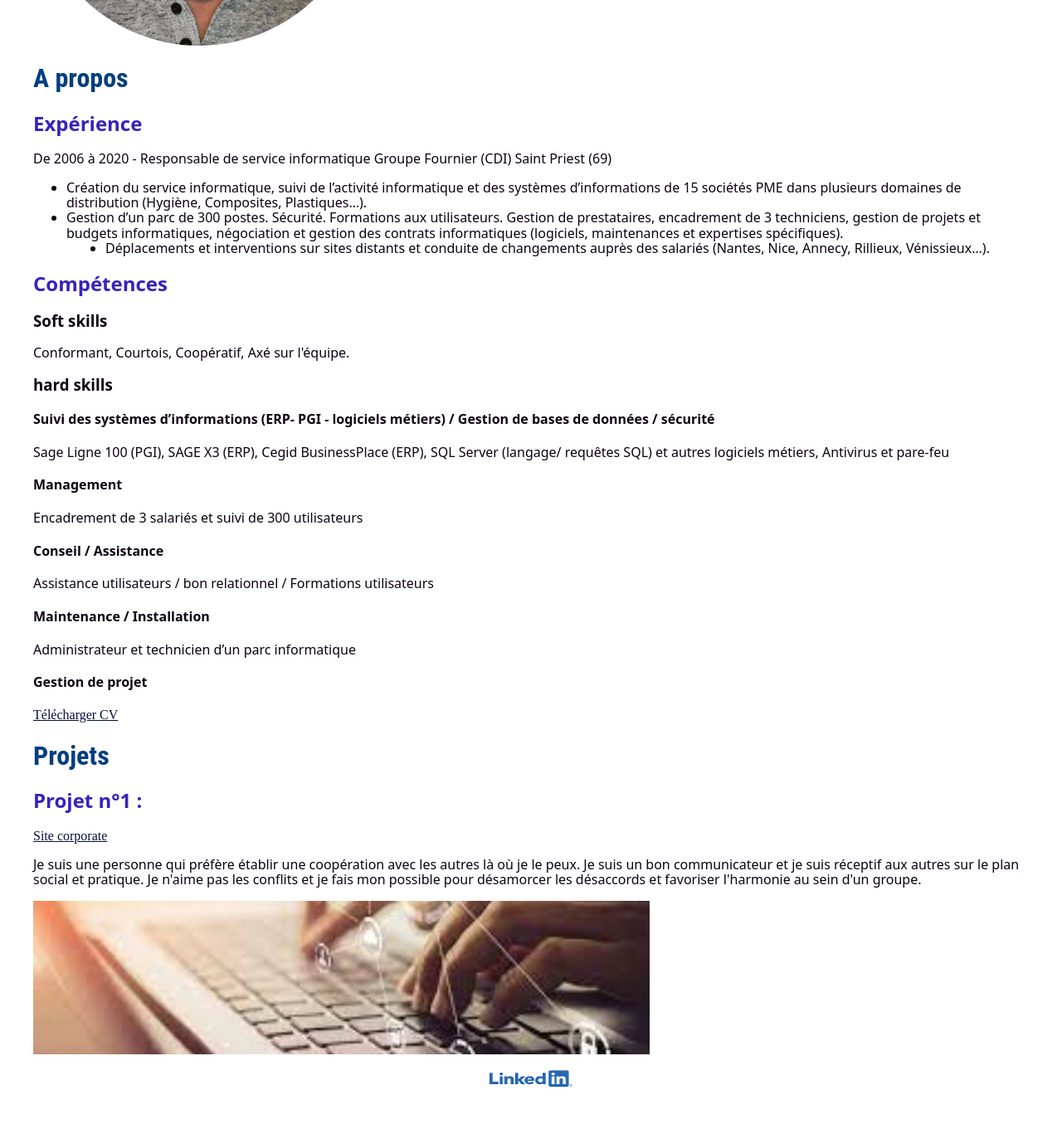
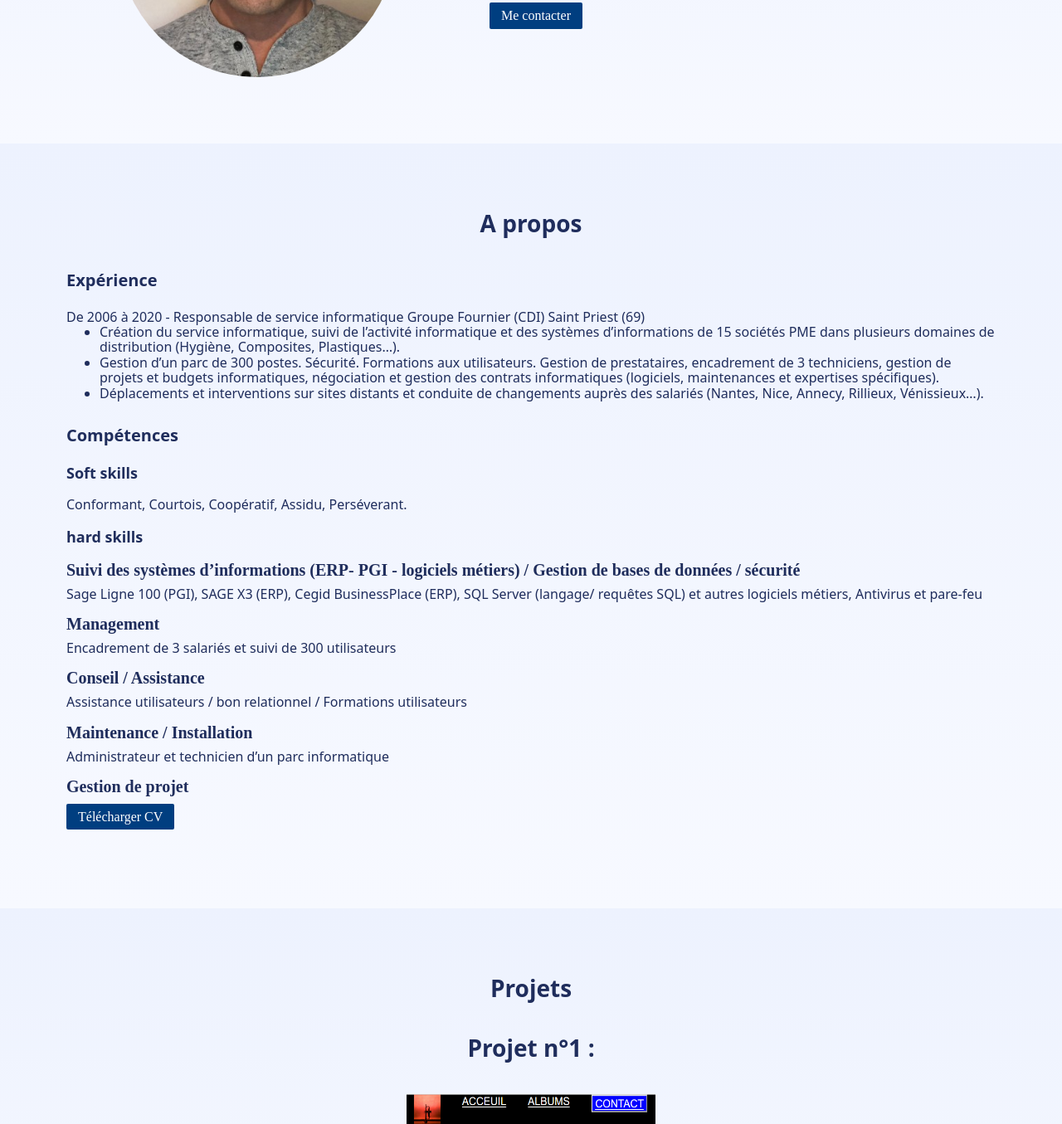
Before and after one commit to Angel-bit-always/Portfolio, a plain HTML site: page index.html in a window 1280 px wide. Shown: the part 389-1744 px from the top of the page at 83% size. Before the commit the page ends 1714 px from the top, so only its background shows below. Drawn offline with nearby package versions, Linux system fonts and the light colour scheme.

Commit message:
version2

```diff
--- a/index.html
+++ b/index.html
@@ -12,13 +12,14 @@
   <title>Pierre Kowalski</title>
 </head>
 <link rel="icon" href="id-card.svg" type="image/svg">
+
+<body>
   <nav>
     <a href="#acceuil">ACCEUIL</a>
     <a href="#apropos">A PROPOS</a>
     <a href="#projets">PROJETS</a>
     <a href="contact.html">CONTACT</a>
   </nav>
-<body>
   <section class="presentation">
     <img class="photo" src="pierre.jpg" alt="Pierre">
     <div class="pierre">
@@ -27,12 +28,14 @@
         distribution commerciale. Motivé par le domaine des nouvelles technologies, l’efficience, la rigueur et la
         disponibilité ont été mes principaux atouts dans mes réussites. J'ai à coeur de m'investir dans la mise en place
         de nouveaux projets digitaux.</p>
+      <a href="contact.html" class="cta">Me contacter</a>
+
     </div>
   </section>
   <section>
-  <div>
-    <h1 id="apropos">A propos</h1>
-    <h2>Expérience</h2>
+    <h2 id="apropos">A propos</h2>
+    <div class="mb-32px">
+      <h3>Expérience</h3>
       <p>De 2006 à 2020 - Responsable de service informatique
         Groupe Fournier (CDI) Saint Priest (69)
       <ul>
@@ -47,39 +50,58 @@
       </p>
     </div>
     <div>
-    <h2>Compétences</h2>
-    <h3>Soft skills</h3>
-    <p>Conformant, Courtois, Coopératif, Axé sur l'équipe.</p>
-    <h3>hard skills</h3>
-    <h4>Suivi des systèmes d’informations (ERP- PGI - logiciels métiers) / Gestion de bases de données / sécurité</h4>
+      <h3>Compétences</h3>
+      <div class="soft-skills">
+        <h4>Soft skills</h4>
+        <p>Conformant, Courtois, Coopératif, Assidu, Perséverant.</p>
+      </div>
+      <div class="hard-skills">
+        <h4>hard skills</h4>
+        <div class="hard-skill">
+          <h5>Suivi des systèmes d’informations (ERP- PGI - logiciels métiers) / Gestion de bases de données / sécurité
+          </h5>
           <p>Sage Ligne 100 (PGI), SAGE X3 (ERP), Cegid BusinessPlace (ERP), SQL Server (langage/ requêtes SQL) et
             autres logiciels métiers, Antivirus et pare-feu</p>
-    <h4>Management</h4>
+        </div>
+        <div class="hard-skill">
+          <h5>Management</h5>
           <p>Encadrement de 3 salariés et suivi de 300 utilisateurs</p>
-    <h4>Conseil / Assistance</h4>
+        </div>
+        <div class="hard-skill">
+          <h5>Conseil / Assistance</h5>
           <p>Assistance utilisateurs / bon relationnel / Formations utilisateurs</p>
-    <h4>Maintenance / Installation</h4>
+        </div>
+        <div class="hard-skill">
+          <h5>Maintenance / Installation</h5>
           <p>Administrateur et technicien d’un parc informatique</p>
-    <h4>Gestion de projet</h4>
+        </div>
+        <div class="hard-skill">
+          <h5>Gestion de projet</h5>
+        </div>
         <a class=cv href="CV_Pierre_Kowalski.pdf" target=" _blank">Télécharger CV</a>
+      </div>
+
     </div>
   </section>
   <section>
     <div>
-    <h1>Projets</h1>
+      <h2>Projets</h2>
       <h2>Projet n°1 :</h2>
-    <a id=projets href="https://angel-bit-always.github.io/renduCSS/" rel="" target=" _blank">Site corporate</a>
+      <a id=projets href="https://angel-bit-always.github.io/renduCSS/" rel="" target=" _blank"><img class="projet1"
+          src="projet1.PNG" alt="Projet 1"></a>
+
     </div>
   </section>
   <section>
-  <p>Je suis une personne qui préfère établir une coopération avec les autres là où je le peux. Je suis un bon
-    communicateur et je suis réceptif aux autres sur le plan social et pratique. Je n'aime pas les conflits et je fais
-    mon possible pour désamorcer les désaccords et favoriser l'harmonie au sein d'un groupe.</p>
-  <img src="it.jpg" alt="IT">
+    <img class="image" src="it.jpg" alt="IT">
   </section>
 </body>
 <footer>
-  <section>
-    <a class=linkedin href="https://www.linkedin.com/in/pierre-kowalski" target="_blank"><img src="linkedin.png"></a>
-  </section>
+
+  <nav>
+    <a class=linkedin href="https://www.linkedin.com/in/pierre-kowalski" target="_blank"><i
+        class="fa-brands fa-linkedin"></i></a>
+    <a href="https://github.com/Angel-bit-always" target="_blank"> <i class="fa-brands fa-square-github"></i></a>
+    <script src="https://kit.fontawesome.com/3b4f907c63.js" crossorigin="anonymous"></script>
+  </nav>
 </footer>
--- a/style.css
+++ b/style.css
@@ -1,34 +1,52 @@
-body{
-  margin: 0 40px;
-  background-image: url(fond.jpg);
+*{
+  margin: 0;
+}
+body {
+  margin: 0;
+  color: #1F2D5C;
+}
+.mb-32px{
+  margin-bottom: 30px;
 }
 section {
-  margin: 0 40px;
-  }
+  padding: 80px;
+  background: linear-gradient(#EDF2FE, #F7F9FF);
+}
+
 nav {
   display: flex;
   justify-content: center;
   gap: 34px;
   background-color: rgb(0, 62, 128);
   font-family: "Roboto Condensed", sans-serif;
-  margin: 0 40px;
-  padding: 1% 5%;
+  margin: 0 0px;
+  padding: 24px;
 }
 
 a {
   color: white;
+  text-decoration: none;
 }
 
 .presentation {
   display: flex;
-  flex-direction: row;
+  justify-content: center;
+  p{
+    margin-bottom: 24px;
+  }
 }
-
-.presentation div{
+.cta{
+  background-color: rgb(0, 62, 128);
+  width: fit-content;
+  padding: 7px 14px;
+  border-radius: 2px;
+}
+.presentation div {
   display: flex;
   flex-direction: column;
   justify-content: left;
   padding: 50px;
+  width: 50%;
 }
 
 /*
@@ -39,11 +57,12 @@ a {
 
 .photo {
   border-radius: 50%;
-  width: 50%;
+  width: 30%;
   /*justify-content: left;*/
   margin: auto;
   gap: 34px;
 }
+
 /*
 .pierre {
   display: flex;
@@ -53,52 +72,86 @@ a {
 }
 */
 h1 {
-  color: rgb(0, 62, 128);
   font-size: 50px;
   font-family: "Roboto Condensed", sans-serif;
-  }
+  margin-bottom: 16px;
+
+}
+
 h2 {
-  color: rgb(55, 35, 187);
   font-weight: bold;
   font-family: "Rubik Wet Paint", system-ui;
   justify-items: center;
+  text-align: center;
+  margin-bottom: 40px;
+  font-size: 28px;
+
 }
 
 h3 {
-  color: #0d0214;
   font-weight: bold;
   font-family: "Rubik Wet Paint", system-ui;
   justify-items: center;
+  margin-bottom: 24px;
+  font-size: 20px;
 }
-
+.soft-skills, .hard-skills{
+  margin-bottom: 20px;
+}
+.hard-skill{
+  margin-bottom: 16px;
+}
 h4 {
-  color: #0d0214;
   font-weight: bold;
   font-family: "Rubik Wet Paint", system-ui;
   justify-items: center;
+  margin-bottom: 18px;
+  font-size: 18px;
 }
-
+h5{
+  font-size: 20px;
+  margin-bottom: 8px;
+}
 ul {
-  color: #0d0214;
 
   font-family: "Rubik Wet Paint", system-ui;
-  justify-items: center;
 }
 
 p {
-  color: #0d0214;
   font-family: "Rubik Wet Paint", system-ui;
-  justify-items: center;
-}
-.cv{
-  color: rgb(8, 16, 60);
 }
 
-#projets{
-  color: rgb(8, 16, 60);
+.cv {
+  background-color: rgb(0, 62, 128);
+  width: fit-content;
+  padding: 7px 14px;
+  border-radius: 2px;
 }
 
-.linkedin img{
+#projets {
+}
+
+.projet1 {
+  width: 300px;
+  height: 250px;
+  display: flex;
+  flex-direction: center;
+  justify-content: center;
+  margin: auto;
+  gap: 34px;
+}
+
+.image {
+  width: 200px;
+  height: 100px;
+  display: flex;
+  flex-direction: center;
+  justify-content: center;
+  margin: auto;
+  gap: 34px;
+}
+
+.linkedin img {
   width: 100px;
   height: 50px;
   display: flex;
@@ -124,10 +177,20 @@ p {
   padding: 8px 18px;
   color: aliceblue;
   border-radius: 5px;
-
 }
 
 
-button:hover {
+/*button:hover {
   background-color: rgb(0, 255, 251);
+}*/
+
+i {
+  color: rgb(248, 248, 249);
+  font-size: 20px;
 }
+
+@media only screen and (max-width: 600px) {
+  body {
+    background-color: lightblue;
+  }
+}
```
Also changed, not shown: contact.html (+7 -0 lines), projet1.PNG (added). Lines whose indentation alone changed are shown as unchanged.
